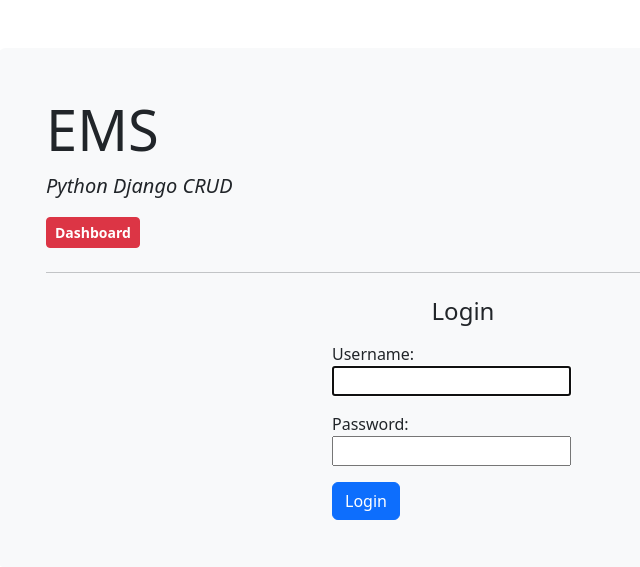
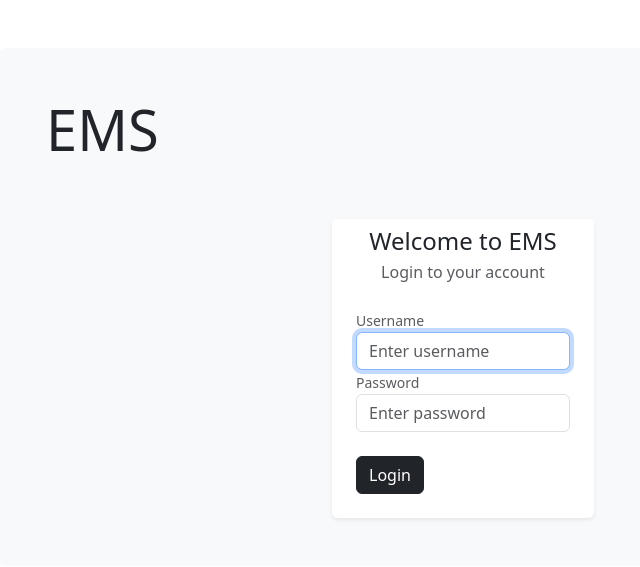
Before and after one commit to Mahady-95/employee_project, a Django app: page /login/ in a window 1280 px wide. Shown: the top 567 px of the page, without its empty margins (177-817 px from the left). Run offline with Django 5.2, Linux system fonts and the light colour scheme; some libraries are stand-ins or nearby versions.

Commit message:
add lougout button & login page UI updated

```diff
--- a/employee_project/urls.py
+++ b/employee_project/urls.py
@@ -17,17 +17,19 @@ Including another URLconf
 from django.contrib import admin
 from django.urls import path, include
 from django.contrib.auth import views as auth_views
+from employee_register.forms import CustomLoginForm
 
 urlpatterns = [
     path('admin/', admin.site.urls),
 
     # login / logout
     path('login/', auth_views.LoginView.as_view(
-        template_name='employee_register/login.html'
+        template_name='employee_register/login.html',
+        authentication_form=CustomLoginForm  # now it is defined
     ), name='login'),
+
     path('logout/', auth_views.LogoutView.as_view(), name='logout'),
 
     # employee app URLs
-    path('employee/', include('employee_register.urls')),  # <-- MAKE SURE THIS LINE EXISTS
-
+    path('employee/', include('employee_register.urls')),
 ]
--- a/employee_register/forms.py
+++ b/employee_register/forms.py
@@ -1,7 +1,11 @@
 from django import forms
+from django.contrib.auth.forms import AuthenticationForm
 from .models import Employee
 import re
 
+# ------------------------------
+# Employee Form (CRUD)
+# ------------------------------
 class EmployeeForm(forms.ModelForm):
 
     class Meta:
@@ -14,23 +18,64 @@ class EmployeeForm(forms.ModelForm):
 
     def __init__(self, *args, **kwargs):
         super().__init__(*args, **kwargs)
+
+        # Bootstrap 4 classes + placeholders
+        self.fields['fullname'].widget.attrs.update({
+            'class': 'form-control',
+            'placeholder': 'Enter full name'
+        })
+        self.fields['emp_code'].widget.attrs.update({
+            'class': 'form-control',
+            'placeholder': 'Max 3 characters'
+        })
+        self.fields['mobile'].widget.attrs.update({
+            'class': 'form-control',
+            'placeholder': 'Enter mobile number'
+        })
+        self.fields['position'].widget.attrs.update({
+            'class': 'form-control'
+        })
+
         self.fields['position'].empty_label = "Select Position"
 
+    # Fullname validation
+    def clean_fullname(self):
+        fullname = self.cleaned_data.get('fullname')
+        if len(fullname) < 3:
+            raise forms.ValidationError("Full name must be at least 3 characters.")
+        return fullname.strip().title()
+
+    # Mobile validation
     def clean_mobile(self):
         mobile = self.cleaned_data.get('mobile')
-
         if not re.match(r'^\d{10,15}$', mobile):
-            raise forms.ValidationError("Enter a valid mobile number (10–15 digits).")
-
+            raise forms.ValidationError(
+                "Enter a valid mobile number (10–15 digits)."
+            )
         return mobile
 
+    # Employee code validation
     def clean_emp_code(self):
         emp_code = self.cleaned_data.get('emp_code')
-
         if not emp_code:
             raise forms.ValidationError("Employee code is required.")
-
         if len(emp_code) > 3:
             raise forms.ValidationError("Employee code must be max 3 characters.")
+        return emp_code.upper()
 
-        return emp_code.upper()
+
+# ------------------------------
+# Custom Login Form
+# ------------------------------
+class CustomLoginForm(AuthenticationForm):
+    def __init__(self, *args, **kwargs):
+        super().__init__(*args, **kwargs)
+        # Bootstrap 4 class + placeholder
+        self.fields['username'].widget.attrs.update({
+            'class': 'form-control',
+            'placeholder': 'Enter username'
+        })
+        self.fields['password'].widget.attrs.update({
+            'class': 'form-control',
+            'placeholder': 'Enter password'
+        })
--- a/employee_register/templates/employee_register/base.html
+++ b/employee_register/templates/employee_register/base.html
@@ -7,35 +7,38 @@
 
   <link href="https://cdn.jsdelivr.net/npm/bootstrap@5.3.8/dist/css/bootstrap.min.css" rel="stylesheet">
   <link rel="stylesheet" href="https://cdnjs.cloudflare.com/ajax/libs/font-awesome/7.0.1/css/all.min.css">
-    <script>
-      (function(w,d,s,l,i){
-        w[l]=w[l]||[];
-        w[l].push({'gtm.start': new Date().getTime(),event:'gtm.js'});
-        var f=d.getElementsByTagName(s)[0],
-        j=d.createElement(s),dl=l!='dataLayer'?'&l='+l:'';
-        j.async=true;j.src=
-        'https://www.googletagmanager.com/gtm.js?id='+i+dl;
-        f.parentNode.insertBefore(j,f);
-      })(window,document,'script','dataLayer','GTM-WWNZ5D7N');
-    </script>
-    <!-- End Google Tag Manager -->
 </head>
 
 <body>
-    <!-- Google Tag Manager (noscript) -->
-    <noscript><iframe src="https://www.googletagmanager.com/ns.html?id=GTM-WWNZ5D7N"
-    height="0" width="0" style="display:none;visibility:hidden"></iframe></noscript>
-<!-- End Google Tag Manager (noscript) -->
+
 <div class="container">
   <div class="col-md-10 offset-md-1 mt-5">
     <div class="p-5 mb-4 bg-light rounded-3">
+
       <h1 class="display-4">EMS</h1>
-          <p class="lead fst-italic">Python Django CRUD</p>
-          <button class="btn btn-danger btn-sm"><b><a href="{% url 'dashboard' %}" class="nav-link">Dashboard</a></b></button>
+      <!-- <p class="lead fst-italic">Python Django CRUD</p> -->
+
+      <!-- ✅ SHOW ONLY IF USER IS LOGGED IN -->
+      {% if user.is_authenticated %}
+
+        <a href="{% url 'dashboard' %}" class="btn btn-danger btn-sm me-2">
+          Dashboard
+        </a>
+
+        <form action="{% url 'logout' %}" method="post" class="d-inline">
+          {% csrf_token %}
+          <button type="submit" class="btn btn-outline-danger btn-sm">
+            Logout
+          </button>
+        </form>
+
         <hr class="my-4">
+
+      {% endif %}
 
       {% block content %}
       {% endblock content %}
+
     </div>
   </div>
 </div>
@@ -43,7 +46,5 @@
 <script src="https://cdn.jsdelivr.net/npm/bootstrap@5.3.8/dist/js/bootstrap.bundle.min.js"></script>
 <script src="https://cdn.jsdelivr.net/npm/sweetalert2@11"></script>
 
-
-
 </body>
 </html>
--- a/employee_register/templates/employee_register/login.html
+++ b/employee_register/templates/employee_register/login.html
@@ -2,17 +2,46 @@
 
 {% block content %}
 <div class="row justify-content-center">
-  <div class="col-md-4">
+  <div class="col-md-6 col-lg-4">
 
-    <h4 class="mb-3 text-center">Login</h4>
+    <div class="card border-0 shadow-sm mt-5">
+      <div class="card-header bg-white border-0 text-center pb-0">
+        <h4 class="font-weight-bold mb-1">Welcome to EMS</h4>
+        <p class="text-muted mb-0">Login to your account</p>
+      </div>
 
-    <form method="post">
-      {% csrf_token %}
-      {{ form.as_p }}
-      <button type="submit" class="btn btn-primary btn-block">
-        Login
-      </button>
-    </form>
+      <div class="card-body px-4 pt-4 pb-4">
+
+        {% if form.errors %}
+          <div class="alert alert-danger py-2 small">
+            Invalid username or password
+          </div>
+        {% endif %}
+
+        <form method="post" novalidate>
+          {% csrf_token %}
+
+          <div class="form-group">
+            <label class="small font-weight-bold text-muted">
+              Username
+            </label>
+            {{ form.username }}
+          </div>
+
+          <div class="form-group">
+            <label class="small font-weight-bold text-muted">
+              Password
+            </label>
+            {{ form.password }}
+          </div>
+
+          <button type="submit" class="btn btn-dark btn-block mt-4">
+            Login
+          </button>
+        </form>
+
+      </div>
+    </div>
 
   </div>
 </div>
```
Lines whose indentation alone changed are shown as unchanged.
